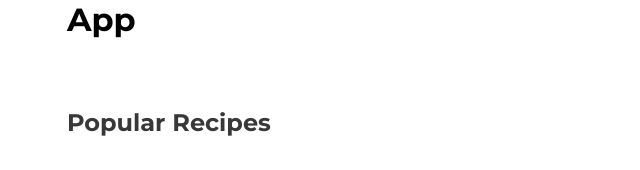
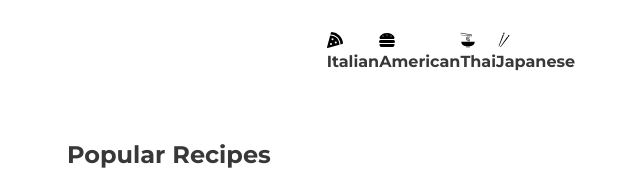
Before and after one commit to mittell/react-recipe-app-v1, a React (Create React App) app: page / in a window 1280 px wide. Shown: the top 170 px of the page, without its empty margins (189-829 px from the left). Built offline with nearby package versions, Linux system fonts and the light colour scheme; no server answers.

Commit message:
chore: added component

```diff
--- a/src/App.jsx
+++ b/src/App.jsx
@@ -1,9 +1,10 @@
+import Category from './components/Category';
 import Pages from './pages/Pages';
 
 function App() {
 	return (
 		<div>
-			<h1>App</h1>
+			<Category />
 			<Pages />
 		</div>
 	);
```
